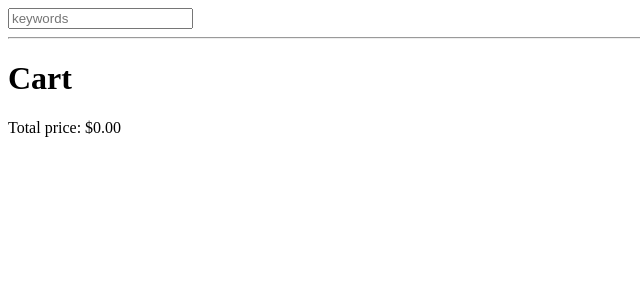
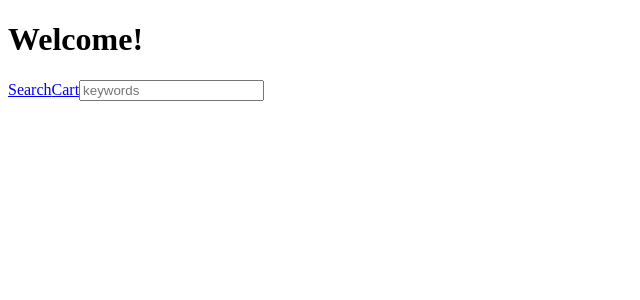
Before and after one commit to wishtack-training/wt-training-angular, an Angular app: page /search in a window 1280 px wide. Before the commit this address led to /. Shown: the top 300 px of the page, without its empty margins (0-640 px from the left). Built offline with nearby package versions, Linux system fonts and the light colour scheme.

Commit message:
✅ add routing

```diff
--- a/src/app/app-routing.module.ts
+++ b/src/app/app-routing.module.ts
@@ -1,8 +1,23 @@
 import { NgModule } from '@angular/core';
-import { Routes, RouterModule } from '@angular/router';
+import { RouterModule, Routes } from '@angular/router';
+import { BookSearchComponent } from './book-search/book-search.component';
+import { CartComponent } from './cart/cart.component';
 
 
-const routes: Routes = [];
+const routes: Routes = [
+  {
+    path: 'search',
+    component: BookSearchComponent
+  },
+  {
+    path: 'cart',
+    component: CartComponent
+  },
+  {
+    path: '**',
+    redirectTo: 'search'
+  }
+];
 
 @NgModule({
   imports: [RouterModule.forRoot(routes)],
--- a/src/app/app.component.html
+++ b/src/app/app.component.html
@@ -1,3 +1,4 @@
-<as-book-search></as-book-search>
-<hr>
-<as-cart></as-cart>
+<h1>Welcome!</h1>
+<a routerLink="/search">Search</a>
+<a routerLink="/cart">Cart</a>
+<router-outlet></router-outlet>
```
